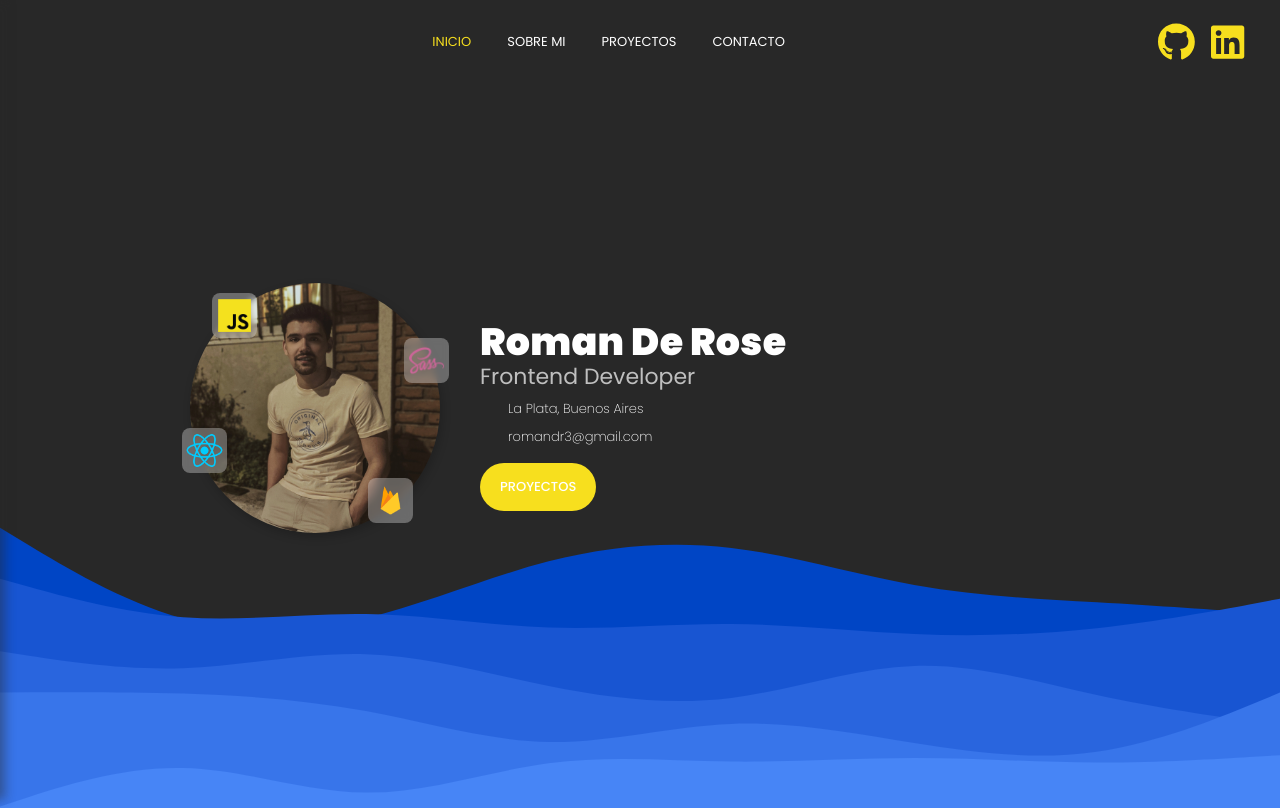
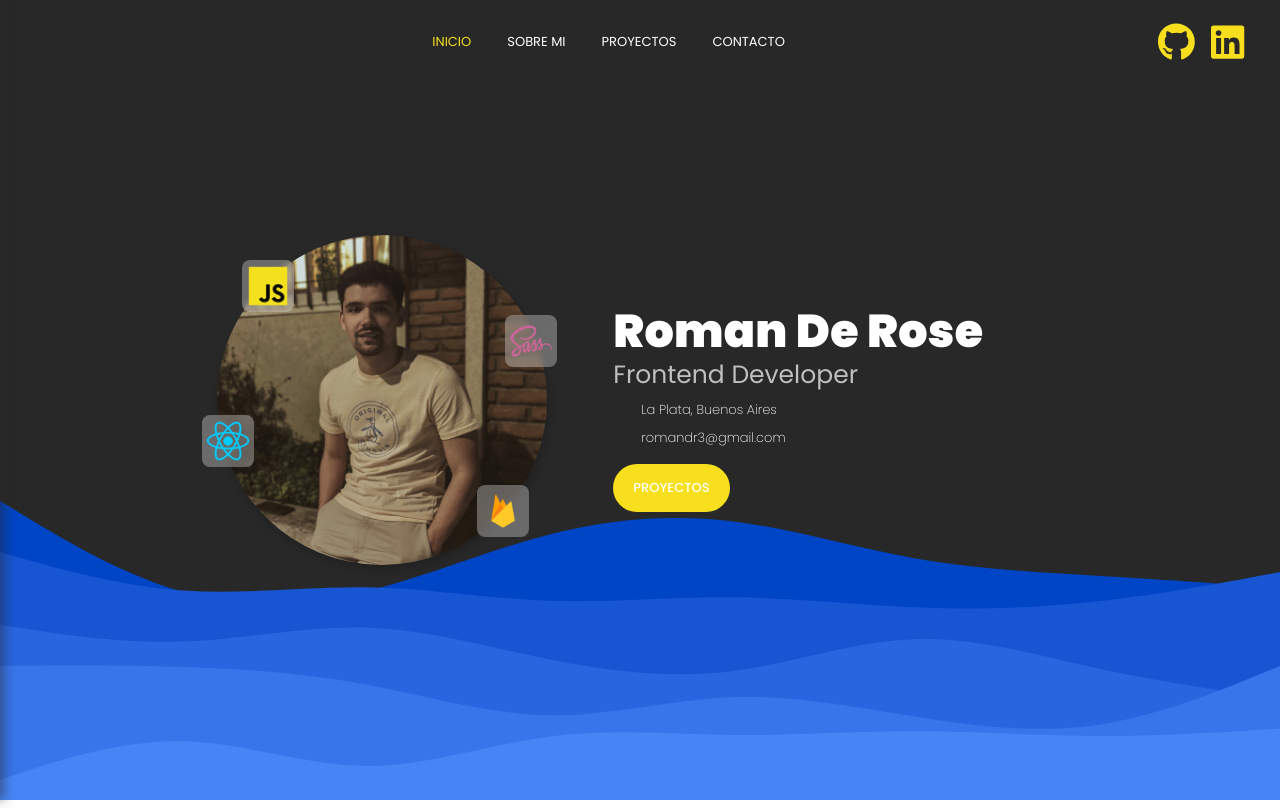
Before and after one commit to RomaanDeRose/RomaanDeRose, a React (Create React App) app: page / in a window 1280 px wide. Built offline with nearby package versions, Linux system fonts and the light colour scheme; some icons are missing.

Commit message:
seccion home responsive II

```diff
--- a/src/components/Home.css
+++ b/src/components/Home.css
@@ -1,6 +1,6 @@
 .home {
   width: 100%;
-  max-width: 1000px;
+  max-width: 1300px;
   height: 100vh;
   display: flex;
   flex-direction: column;
@@ -19,17 +19,54 @@
   z-index: 2;
 }
 
-.img-skills {
+.img-skills:nth-child(2) {
   background-color: #ffffff50;
   width: 45px;
   height: 45px;
   position: absolute;
+  top: 10px;
+  left: 22px;
   z-index: 3;
   padding: 0.3rem;
   border-radius: 8px;
   backdrop-filter: blur(3px);
 }
-
+.img-skills:nth-child(3) {
+  background-color: #ffffff50;
+  width: 45px;
+  height: 45px;
+  position: absolute;
+  top: 55px;
+  left: 214px;
+  z-index: 3;
+  padding: 0.3rem;
+  border-radius: 8px;
+  backdrop-filter: blur(3px);
+}
+.img-skills:nth-child(4) {
+  background-color: #ffffff50;
+  width: 45px;
+  height: 45px;
+  position: absolute;
+  top: 145px;
+  left: -8px;
+  z-index: 3;
+  padding: 0.3rem;
+  border-radius: 8px;
+  backdrop-filter: blur(3px);
+}
+.img-skills:nth-child(5) {
+  background-color: #ffffff50;
+  width: 45px;
+  height: 45px;
+  position: absolute;
+  top: 195px;
+  left: 178px;
+  z-index: 3;
+  padding: 0.3rem;
+  border-radius: 8px;
+  backdrop-filter: blur(3px);
+}
 .home-article .home-article__img {
   width: 100%;
   height: 100%;
@@ -81,19 +118,37 @@
     margin-top: -76px;
   }
   .home-article {
+    width: 280px;
+    height: 280px;
     flex-shrink: 0;
   }
+  .img-skills:nth-child(2) {
+    top: 15px;
+    left: 25px;
+  }
+  .img-skills:nth-child(3) {
+    top: 58px;
+    left: 240px;
+  }
+  .img-skills:nth-child(4) {
+    top: 155px;
+    left: -12px;
+  }
+  .img-skills:nth-child(5) {
+    top: 215px;
+    left: 212px;
+  }
   .home-container-text {
+    width: 300px;
     text-align: left;
-    padding-left: 4rem;
+    margin-left: 4rem;
   }
   .home-container-text .home-text-title {
-    font-size: 3.8rem;
+    font-size: 3.4rem;
   }
   .home-container-text .home-text-description {
-    font-size: 2.2rem;
     font-weight: 400;
-    margin-top: -1rem;
+    margin-top: -0.7rem;
   }
   .home-container-text .home-text-descriptionPersonal {
     display: block;
@@ -112,3 +167,58 @@
     padding-right: 0.6rem;
   }
 }
+@media screen and (min-width: 900px) {
+  .home-container-text {
+    margin-left: -3rem;
+  }
+}
+@media screen and (min-width: 1024px) {
+  .home-container-text {
+    margin-left: -10rem;
+  }
+}
+@media screen and (min-width: 1200px) {
+  .home {
+    margin-top: -84px;
+  }
+  .home-article {
+    width: 330px;
+    height: 330px;
+  }
+  .img-skills:nth-child(2) {
+    width: 52px;
+    height: 52px;
+    top: 25px;
+    left: 25px;
+  }
+  .img-skills:nth-child(3) {
+    width: 52px;
+    height: 52px;
+    top: 80px;
+    left: 288px;
+  }
+  .img-skills:nth-child(4) {
+    width: 52px;
+    height: 52px;
+    top: 180px;
+    left: -15px;
+  }
+  .img-skills:nth-child(5) {
+    width: 52px;
+    height: 52px;
+    top: 250px;
+    left: 260px;
+  }
+  .home-container-text {
+    width: 450px;
+    text-align: left;
+  }
+  .home-container-text .home-text-title {
+    font-size: 4.6rem;
+  }
+  .home-container-text .home-text-description {
+    font-size: 2.5rem;
+    font-weight: 400;
+    margin-top: -1rem;
+  }
+}
--- a/src/components/Home.jsx
+++ b/src/components/Home.jsx
@@ -16,30 +16,10 @@ function Home() {
           alt="roman de rose frontend"
           className="home-article__img"
         />
-        <img
-          src={js}
-          alt=""
-          className="img-skills"
-          style={{ top: "10px", left: "22px" }}
-        />
-        <img
-          src={sass}
-          alt=""
-          className="img-skills"
-          style={{ top: "55px", left: "214px" }}
-        />
-        <img
-          src={react}
-          alt=""
-          className="img-skills"
-          style={{ top: "145px", left: "-8px" }}
-        />
-        <img
-          src={firebase}
-          alt=""
-          className="img-skills"
-          style={{ top: "195px", left: "178px" }}
-        />
+        <img src={js} alt="logo-js" className="img-skills" />
+        <img src={sass} alt="logo-sass" className="img-skills" />
+        <img src={react} alt="logo-recat" className="img-skills" />
+        <img src={firebase} alt="logo-firebase" className="img-skills" />
       </article>
       <div className="home-container-text">
         <h1 className="home-text-title">Roman De Rose</h1>
```
